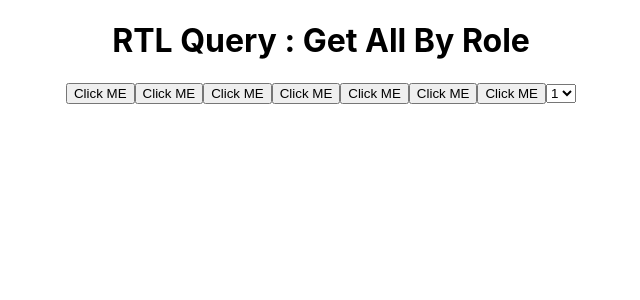
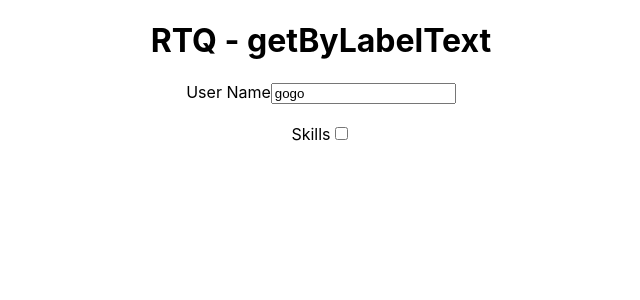
Before and after one commit to Govind2210/Jest-testing, a React (Create React App) app: page / in a window 1280 px wide. Shown: the top 300 px of the page, without its empty margins (319-959 px from the left). Built offline with nearby package versions, Linux system fonts and the light colour scheme.

Commit message:
getByLabelText

```diff
--- a/src/App.js
+++ b/src/App.js
@@ -4,21 +4,13 @@
   return (
     <>
       <div className="App">
-       <h1>RTL Query : Get All By Role</h1>
-       <button>Click ME</button>
-       <button>Click ME</button>
-       <button>Click ME</button>
-       <button>Click ME</button>
-       <button>Click ME</button>
-       <button>Click ME</button>
-       <button>Click ME</button>
-
-      {/* testing for the option  */}
-       <select>
-        <option>1</option>
-        <option>2</option>
-        <option>3</option>
-       </select>
+        <h1>RTQ - getByLabelText</h1>
+        <label htmlFor="user-name">User Name</label>
+        <input type="text" id="user-name" defaultValue={"gogo"} />
+        <br />
+        <br />
+        <label htmlFor="skills">Skills</label>
+        <input type="checkbox" id="skills" />
       </div>
     </>
   );
```
Also changed, not shown: 1 other file (tests, documents, lock files or other folders).
